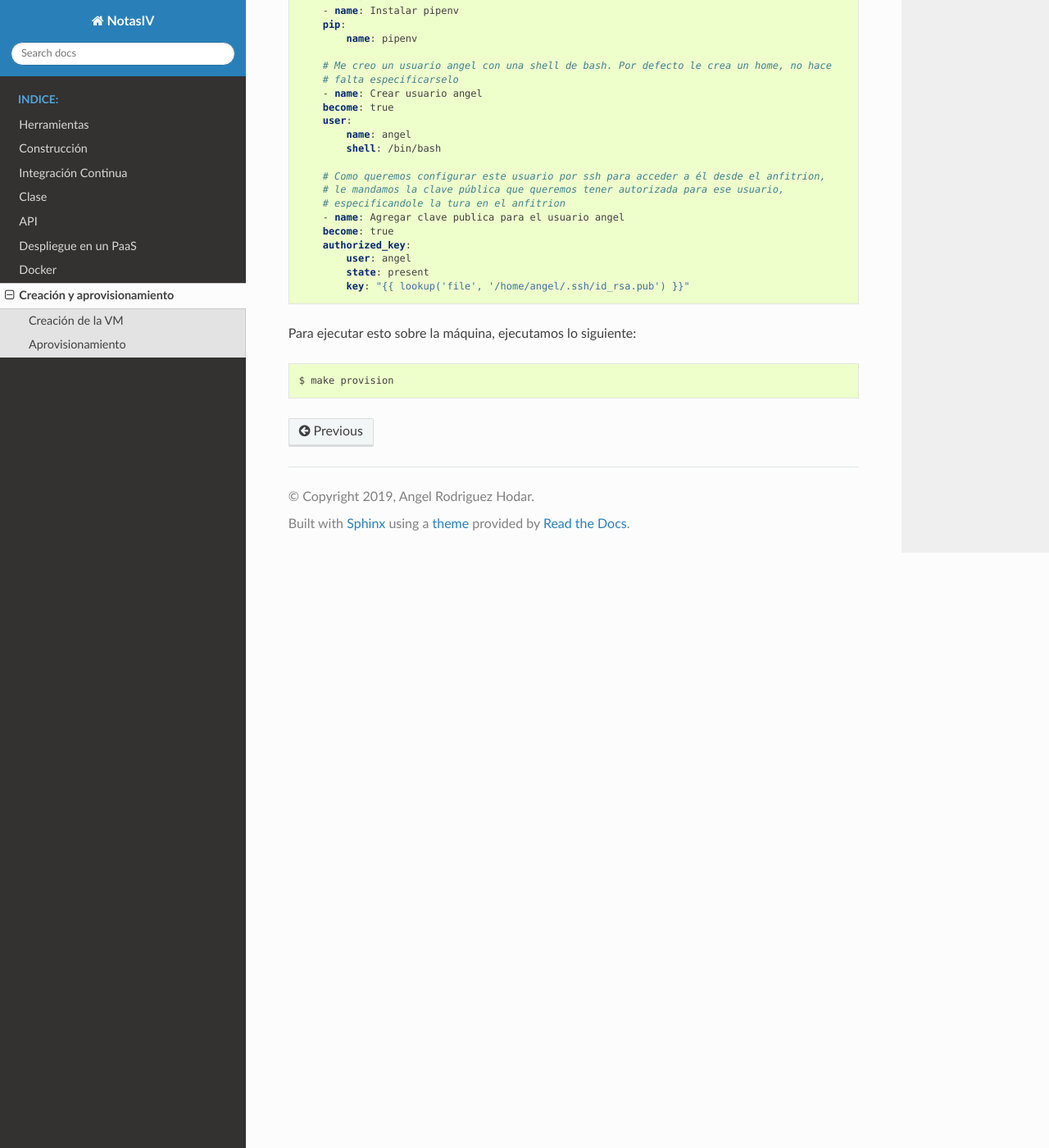
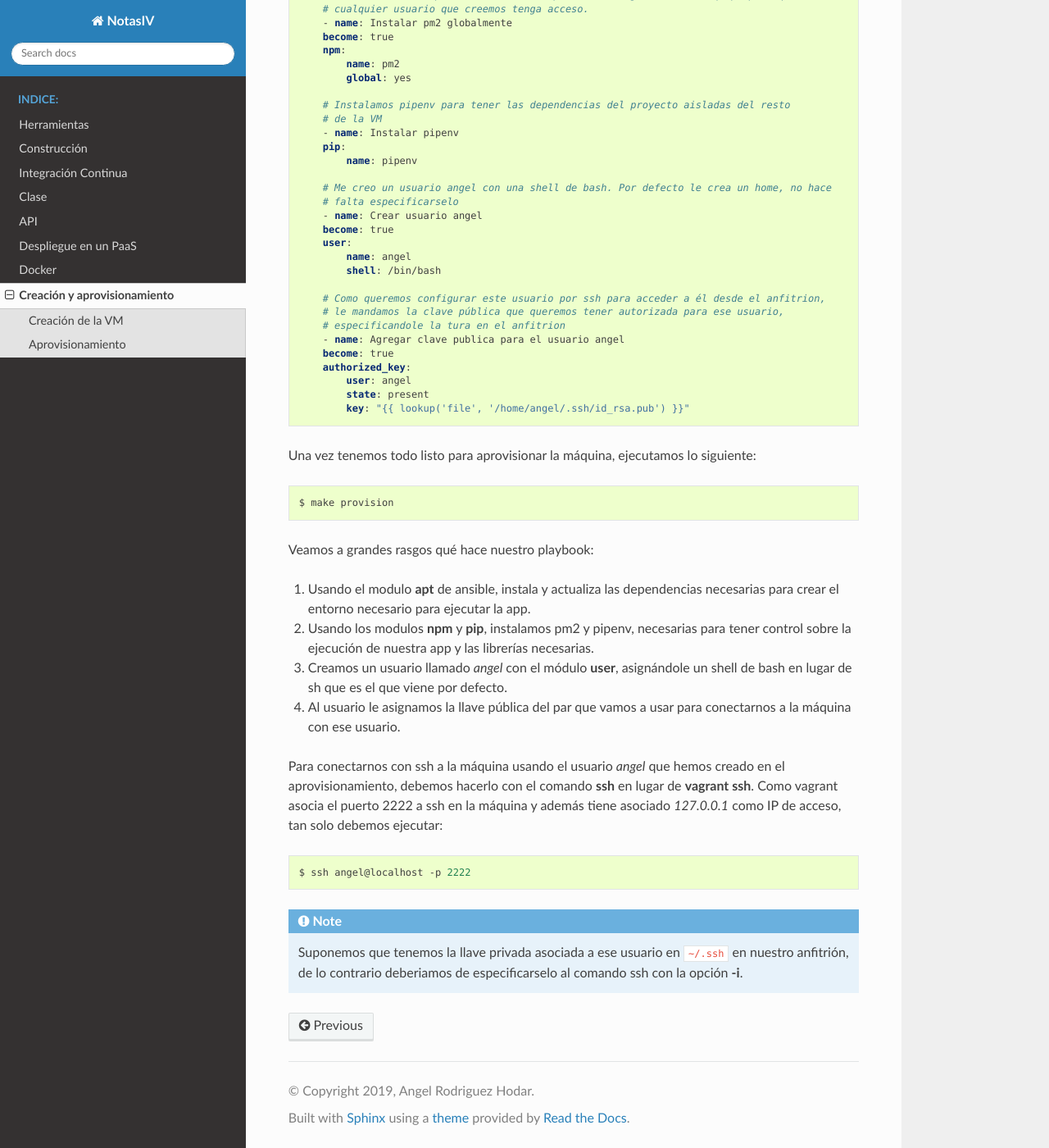
Before and after one commit to angelhodar/NotasIV, a Sphinx documentation site: the page built from docs/vagrant.rst, in a window 1280 px wide and 1400 px high, scrolled down 2141 px. Shown: the whole window at 82% size. Built offline with Sphinx 7.4.7 and the Read the Docs theme 2.0.0, drawn with Linux system fonts in a browser that asks for light colours; some of the changed text lies outside the part shown.

Commit message:
Finaliza documentación y actualiza README. Closes #31 Closes #32

```diff
--- a/docs/vagrant.rst
+++ b/docs/vagrant.rst
@@ -8,7 +8,7 @@ Creación de la VM
 -----------------
 
 Para crear la VM vamos a usar **Vagrant**, que nos permitirá tener un archivo de
-configuración para establecer la box que vamos a usar, el proveedor que ejecutará
+configuración para establecer la box que vamos a usar y el proveedor que ejecutará
 la VM (en este caso he elegido **VirtualBox** por ser gratis y por su portabilidad),
 además de otros ajustes. También podemos especificarle directamente el sistema de
 aprovisionamiento que vamos a usar, que en mi caso ha sido **ansible**, asi podemos
@@ -52,6 +52,9 @@ que tiene el siguiente formato:
         end
     end
 
+.. Note:: Como SO base he seleccionado la última versión estable de Ubuntu, la 18.04 LTS, ya que no es muy pesada
+   (307MB) y tiene las últimas actualizaciones de la distribución.
+
 Una vez tenemos este archivo, con la herramienta de construcción simplemente ejecutamos:
 
 .. code:: bash
@@ -68,13 +71,13 @@ pero **no** aprovisionará la máquina. Para acceder a ella, podemos hacerlo con
 Esto funciona porque cuando vagrant crea nuestra máquina, también crea un usuario llamado ``vagrant``, generando un
 par de llaves SSH e insertando la pública en la máquina virtual y la privada en la ruta ``.vagrant/machines/NotasIV/virtualbox/private_key``,
 que es de donde la obtiene a la hora de hacer ssh. Esto lo vamos a modificar en el aprovisionamiento, creando un usuario dentro de
-la máquina y asociandole la clave pública que nosotros queramos.
+la máquina y asociandole el par de llaves que nosotros queramos.
 
 Aprovisionamiento
 -----------------
 
-Para aprovisionar la máquina se ha usado ansible, y para decirle qué queremos hacer he creado un archivo ``playbook.yml``
-en el directorio ``provisioning``, que contiene lo siguiente:
+Para aprovisionar la máquina se ha usado ansible, y para decirle qué debe aprovisionar sobre la máquina concretamente
+he creado un archivo ``playbook.yml`` en el directorio ``provisioning``, que contiene lo siguiente:
 
 .. code:: yaml
 
@@ -129,8 +132,28 @@ en el directorio ``provisioning``, que contiene lo siguiente:
             state: present
             key: "{{ lookup('file', '/home/angel/.ssh/id_rsa.pub') }}"
 
-Para ejecutar esto sobre la máquina, ejecutamos lo siguiente:
+Una vez tenemos todo listo para aprovisionar la máquina, ejecutamos lo siguiente:
 
 .. code:: bash
 
     $ make provision
+
+Veamos a grandes rasgos qué hace nuestro playbook:
+
+1. Usando el modulo **apt** de ansible, instala y actualiza las dependencias necesarias para crear el entorno necesario
+   para ejecutar la app.
+2. Usando los modulos **npm** y **pip**, instalamos pm2 y pipenv, necesarias para tener control sobre la ejecución de nuestra app
+   y las librerías necesarias.
+3. Creamos un usuario llamado *angel* con el módulo **user**, asignándole un shell de bash en lugar de sh que es el que viene por defecto.
+4. Al usuario le asignamos la llave pública del par que vamos a usar para conectarnos a la máquina con ese usuario.
+
+Para conectarnos con ssh a la máquina usando el usuario *angel* que hemos creado en el aprovisionamiento, debemos hacerlo con el comando **ssh**
+en lugar de **vagrant ssh**. Como vagrant asocia el puerto 2222 a ssh en la máquina y además tiene asociado *127.0.0.1* como IP de acceso, tan
+solo debemos ejecutar:
+
+.. code:: bash
+
+    $ ssh angel@localhost -p 2222
+
+.. Note:: Suponemos que tenemos la llave privada asociada a ese usuario en ``~/.ssh`` en nuestro anfitrión, de lo contrario deberiamos de especificarselo
+   al comando ssh con la opción **-i**.
```
Also changed, not shown: README.md (+6 -0 lines).
